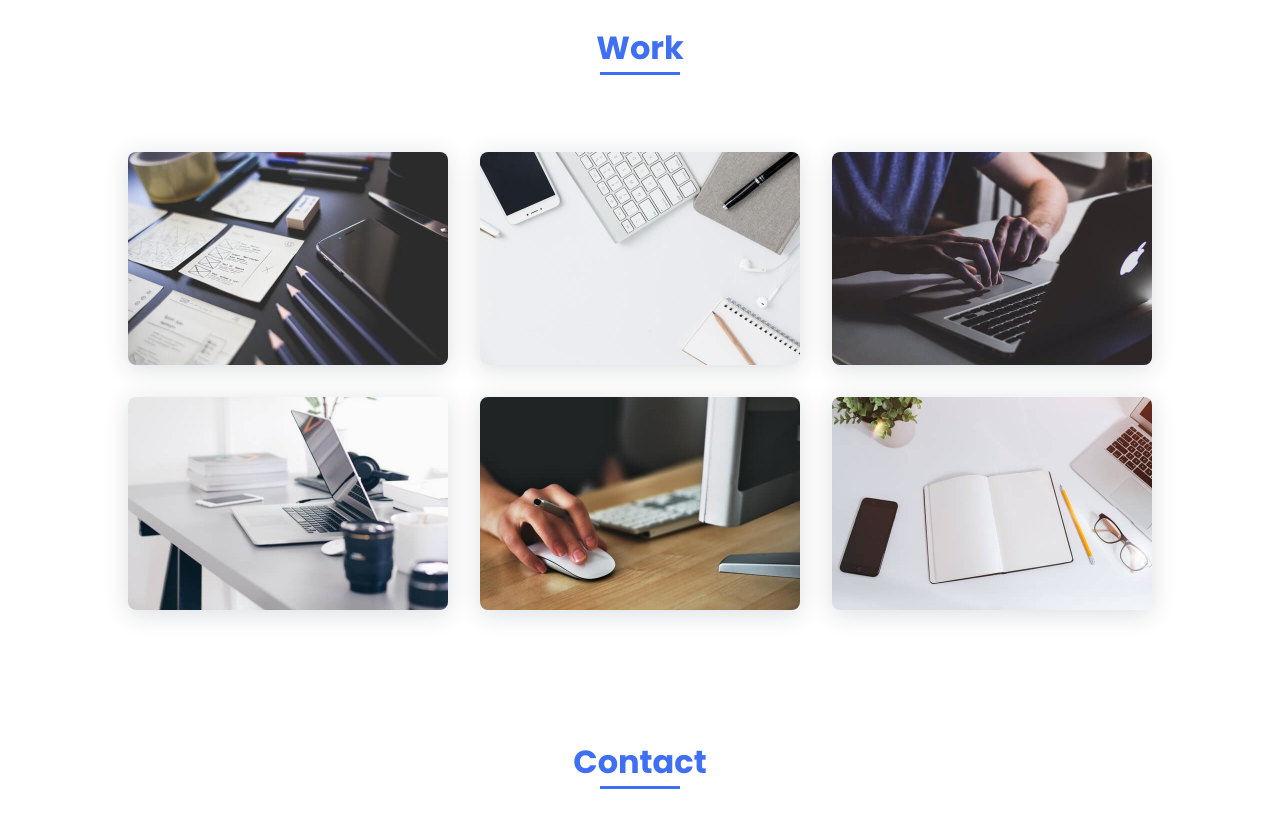
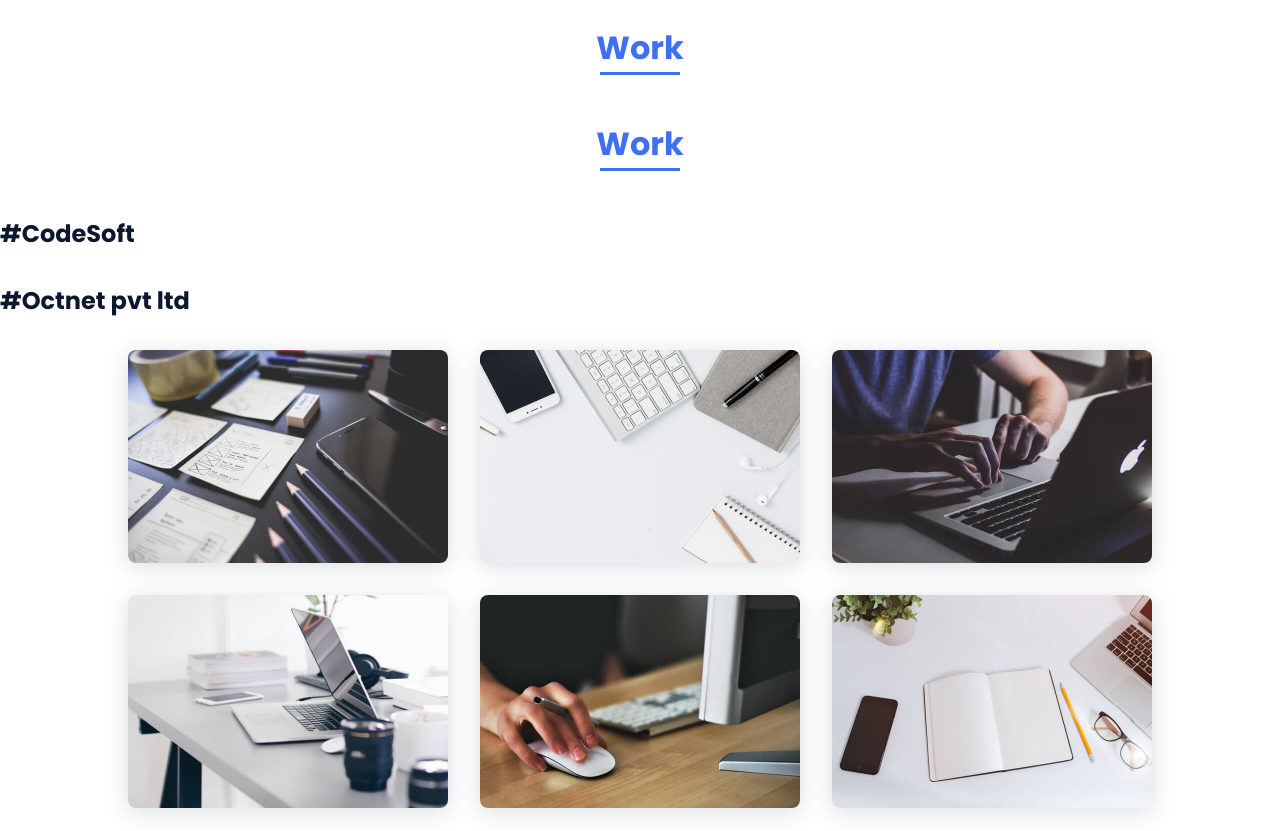
Before and after one commit to rawalpreet/portfolio-static, a plain HTML site: page index.html in a window 1280 px wide. Shown: the part 2080-2911 px from the top of the page. Drawn offline with nearby package versions, Linux system fonts and the light colour scheme.

Commit message:
Update index.html

```diff
--- a/index.html
+++ b/index.html
@@ -165,6 +165,11 @@
         <!--===== WORK =====-->
         <section class="work section" id="work">
             <h2 class="section-title">Work</h2>
+             <h2 class="section-title">Work</h2>
+                <p class="skills__text"><h2>#CodeSoft</h2></p>
+            </h2>
+            <p class="skills__text"><h2>#Octnet pvt ltd</h2></p>
+            </h2>
 
             <div class="work__container bd-grid">
                 <a href="" class="work__img">
```
